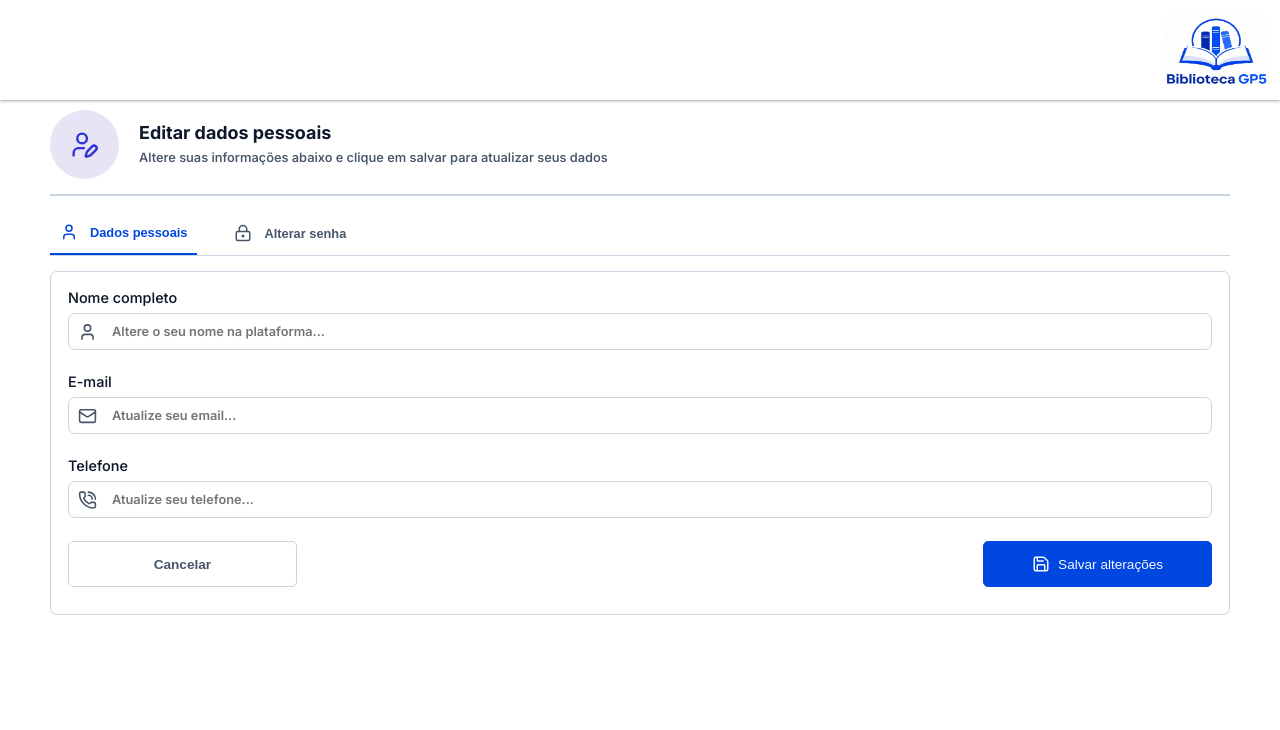
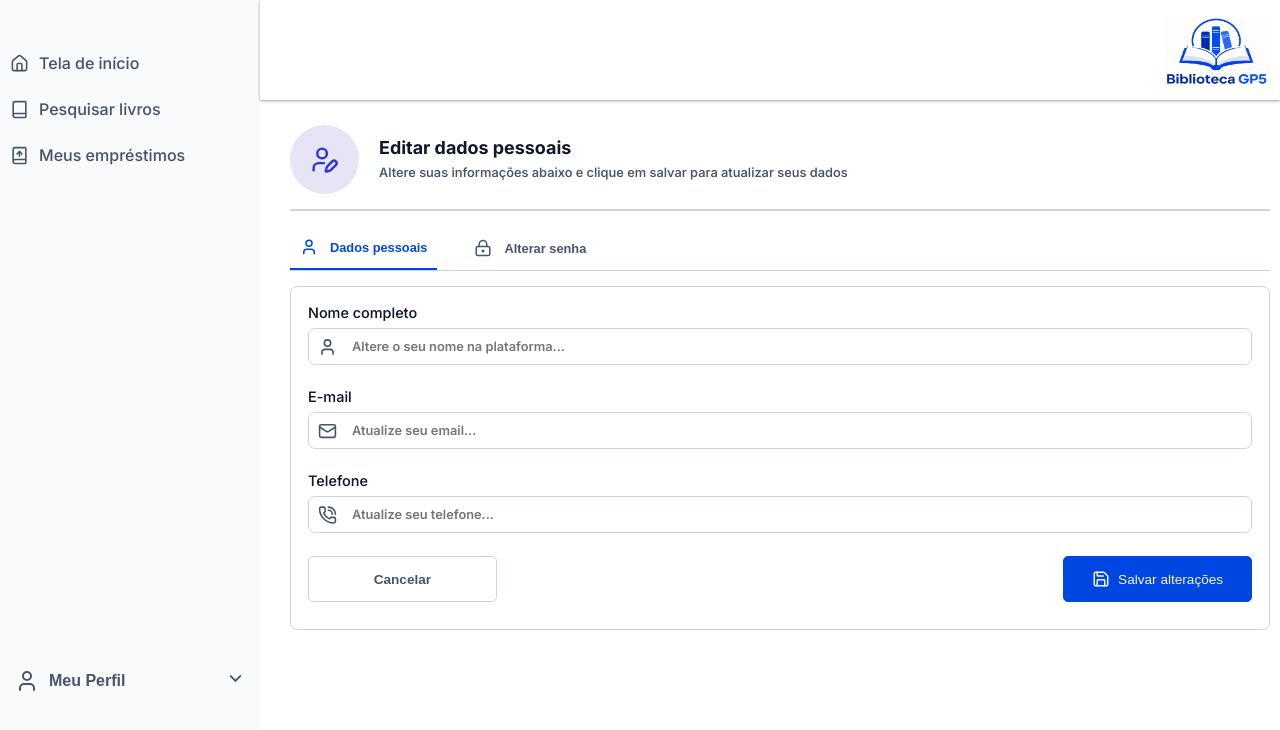
Before and after one commit to LuizHenriqueCFontes/biblioteca-gp5, a React (Vite) app: page /user/edit/data in a window 1280 px wide. Shown: the top 730 px of the page. Built offline with nearby package versions, Linux system fonts and the light colour scheme; no server answers; sample sign-in values are in the browser's storage.

Commit message:
styles: add motion side to sidebar desktop

```diff
--- a/src/feature/home/user/pages/HomeUser.module.css
+++ b/src/feature/home/user/pages/HomeUser.module.css
@@ -42,7 +42,7 @@
   border-radius: 8px;
   font-size: 12px;
   font-weight: 700;
-  font-size: 0.7em;
+  font-size: 0.65em;
 }
 
 .title{
@@ -52,13 +52,13 @@
 }
 
 .description{
-    font-size: 0.8em;
+    font-size: 0.75em;
     color: var(--informations-color);
     font-weight: 700;
 }
 
 .btnContainer{
-    width: 87%;
+    width: 92%;
     height: 70px;
 
 }
--- a/src/layout/MainLayout/MainLayout.module.css
+++ b/src/layout/MainLayout/MainLayout.module.css
@@ -10,11 +10,15 @@
 }
 
 .main{
-    padding-bottom: 10px;
-    overflow-y: auto;
+    display: flex;
+    flex-direction: column;
+    padding-bottom: 15px;
+    flex: 1;
+    min-width: 0;
 }
 
 .outlet{
-    padding-top: 120px;
+    padding-top: 15px;
     margin-left: 20px;
+    overflow-y: auto;
 }
--- a/src/layout/ProtectedRoute/ProtectedRoute.module.css
+++ b/src/layout/ProtectedRoute/ProtectedRoute.module.css
@@ -1,8 +1,25 @@
+.mainContainer{
+    display: flex;
+    overflow-x: hidden;
+    height: 100vh;
+    overflow: hidden;
+}
+
 .header{
     flex-direction: row-reverse;
 
 }
 
 .main{
-    padding: 100px 0 15px;
+    display: flex;
+    flex-direction: column;
+    padding-bottom: 15px;
+    flex: 1;
+    min-width: 0;
 }
+
+.outlet{
+    padding-top: 15px;
+    margin-left: 20px;
+    overflow-y: auto;
+}
--- a/src/layout/ProtectedRoute/ProtectedRoute.tsx
+++ b/src/layout/ProtectedRoute/ProtectedRoute.tsx
@@ -2,6 +2,8 @@ import { Navigate, Outlet} from "react-router-dom";
 import Header from "../../shared/components/Header/Header";
 import styles from "./ProtectedRoute.module.css";
 import { authStorage } from "../../feature/auth/services/authStorage";
+import SidebarDesktop from "../../shared/components/Sidebar/Desktop/SidebarDesktop";
+import { useMediaQuery } from "../../shared/hooks/useMediaQuery";
 
 export default function ProtectedRoute() {
 
@@ -9,18 +11,24 @@ export default function ProtectedRoute() {
 
     {console.log(isAuthenticated)}
 
+    const isDesktop = useMediaQuery("(min-width: 1024px)")
+
     return(
         <>
-            <Header className={styles.header}/>
+            <div className={styles.mainContainer}>
+                {isDesktop && <SidebarDesktop />}
 
-            <main className={styles.main}>
-                {isAuthenticated
-                    ? <Outlet />
+                <main className={styles.main}>
+                    <Header className={styles.header}/>
 
-                    : <Navigate to="/auth/login" replace/>
-
-                }
-            </main>
+                    {isAuthenticated
+                        ?   <div className={styles.outlet}>
+                                <Outlet />
+                            </div>
+                        : <Navigate to="/auth/login" replace/>
+                    }
+                </main>
+            </div>
         </>
     );
 }
--- a/src/shared/components/Header/Header.module.css
+++ b/src/shared/components/Header/Header.module.css
@@ -5,10 +5,11 @@
 
     display: flex;
     justify-content: space-between;
-    position: fixed;
+    position: sticky;
+    top: 0;
     width: 100%;
     z-index: 1000;
-    margin-bottom: 20px;
+
 }
 
 .iconContainer{
--- a/src/shared/components/Header/Header.tsx
+++ b/src/shared/components/Header/Header.tsx
@@ -22,7 +22,7 @@ export default function Header(props:HeaderProps){
     role === "ADMIN" ? navigate("/admin/home") : navigate("/");
     }
 
-const isDesktop = useMediaQuery("(min-width: 1024px)")
+    const isDesktop = useMediaQuery("(min-width: 1024px)")
 
     return(
         <>
--- a/src/shared/components/Sidebar/Desktop/SidebarDesktop.tsx
+++ b/src/shared/components/Sidebar/Desktop/SidebarDesktop.tsx
@@ -1,10 +1,20 @@
 import SidebarLinks from "../SidebarLinks/SidebarLinks";
 import styles from "./SiderbarDesktop.module.css";
+import { motion } from "framer-motion";
 
-export default function SidebarDesktop() {
+interface SidebarDesktop {
+    isCollapsed?: boolean
+}
+
+export default function SidebarDesktop(props: SidebarDesktop) {
     return(
-        <aside className={styles.sidebar}>
+        <motion.aside className={`${styles.sidebar} ${props.isCollapsed ? styles.collapsed : ""}`}
+        initial={false}
+        animate={{width: props.isCollapsed ? 80 : 260}}
+        transition={{type: "spring", stiffness: 300, damping: 30}}>
+
             <SidebarLinks />
-        </aside>
+
+        </motion.aside>
     );
 }
--- a/src/shared/components/Sidebar/Desktop/SiderbarDesktop.module.css
+++ b/src/shared/components/Sidebar/Desktop/SiderbarDesktop.module.css
@@ -1,7 +1,7 @@
 .sidebar{
-    width: 260px;
     position: sticky;
     height: 100%;
     top: 0;
     background-color: #f8fafc;
+    padding-top: 40px;
 }
--- a/src/shared/components/Sidebar/SidebarLinks/SidebarLinks.module.css
+++ b/src/shared/components/Sidebar/SidebarLinks/SidebarLinks.module.css
@@ -47,6 +47,7 @@
 
 .profileContainer{
     padding: 5px;
+    padding-bottom: 70px;
 }
 
 .rootCollapsible{
```
